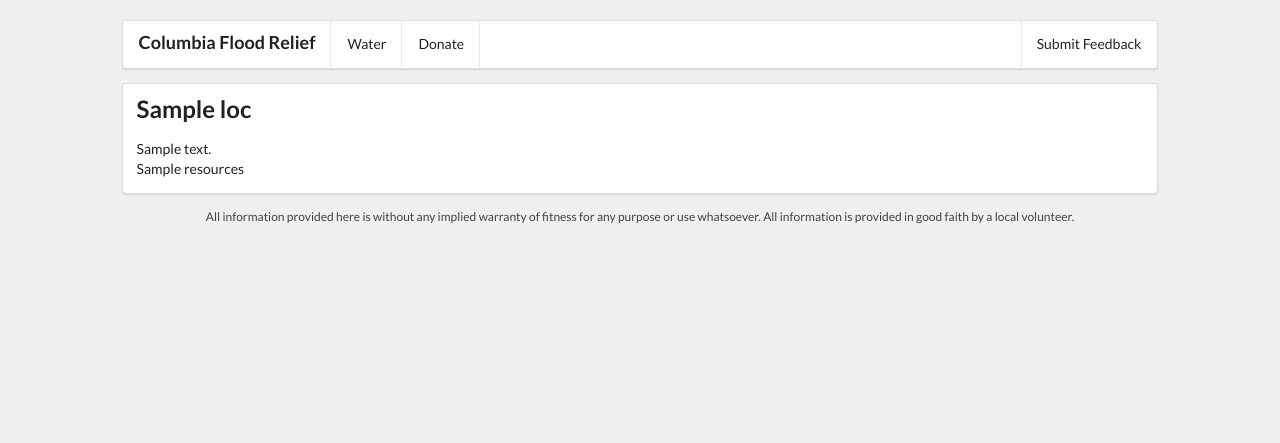
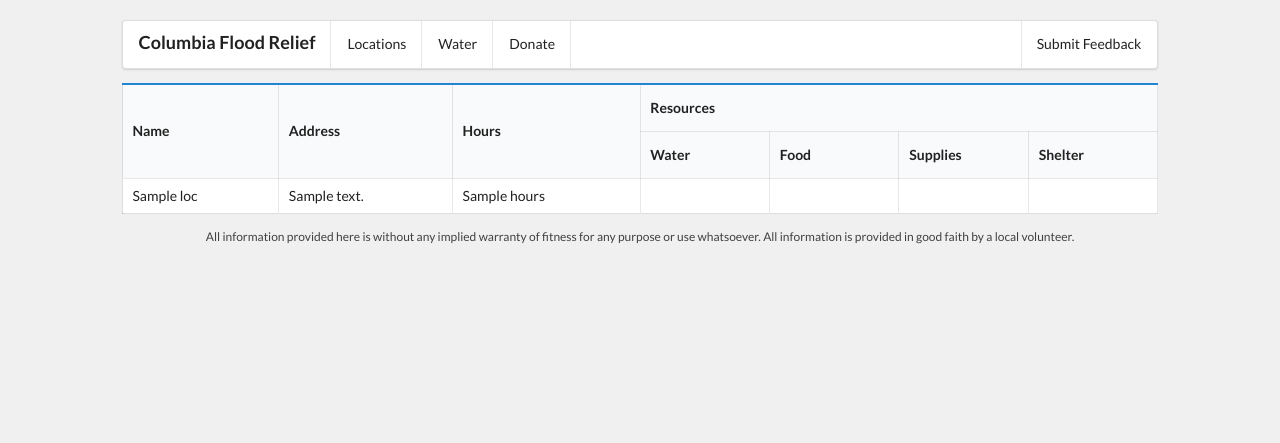
Before and after one commit to wadefletch/FloodRelief, a Flask app: template app/templates/all.html in a window 1280 px wide. Shown: the top 443 px of the page. Run offline with Flask 2, Linux system fonts and the light colour scheme; the template is opened without the code that fills it: most values are stand-ins (such as "Sample title", 1, 10 or a date in 2020); parts of the project's set-up code (start-up, migrations or seed data) failed here and were passed over; some libraries are stand-ins or nearby versions.

Commit message:
added locations page with table

```diff
--- a/app/main/views.py
+++ b/app/main/views.py
@@ -82,6 +82,10 @@ def add():
         return redirect(url_for('main.map'))
     return render_template('add.html', form=form)
 
+@main.route('/all')
+def all():
+    locations = Location.query.all()
+    return render_template('all.html', locations=locations)
 
 @main.route('/feedback')
 def feedback():
--- a/app/templates/all.html
+++ b/app/templates/all.html
@@ -3,11 +3,52 @@
 {% block title %}All Locations{% endblock %}
 
 {% block content %}
+<table class="ui celled sortable compact structured striped {{ config['COLOR'] }} table">
+    <thead>
+    <tr>
+        <th rowspan="2">Name</th>
+        <th rowspan="2">Address</th>
+        <th rowspan="2">Hours</th>
+        <th colspan="4" class="eight wide">Resources</th>
+    </tr>
+    <tr>
+        <th class="two wide">Water</th>
+        <th class="two wide">Food</th>
+        <th class="two wide">Supplies</th>
+        <th class="two wide">Shelter</th>
+    </tr>
+    </thead>
+    <tbody>
+    {% for loc in locations %}
+    <tr>
+        <td>{{ loc.location_name }}</td>
+        <td>{{ loc.address }}</td>
+        <td>{{ loc.hours }}</td>
+        <td class="center aligned">
+            {% if loc.water == 'True' %}
+            <i class="large green checkmark icon"></i>
+            {% endif %}
+        </td>
+        <td class="center aligned">
+            {% if loc.food == 'True' %}
+            <i class="large green checkmark icon"></i>
+            {% endif %}
+        </td>
+        <td class="center aligned">
+            {% if loc.supplies == 'True' %}
+            <i class="large green checkmark icon"></i>
+            {% endif %}
+        </td>
+        <td class="center aligned">
+            {% if loc.shelter == 'True' %}
+            <i class="large green checkmark icon"></i>
+            {% endif %}
+        </td>
+    </tr>
+    {% endfor %}
+    </tbody>
+</table>
 {% for loc in locations %}
-<div class="ui segment">
-    <h2 class="ui header">{{ loc.location_name }}</h2>
-    {{ loc.address }}<br>
-    {{ loc.resources }}
-</div>
+
 {% endfor %}
 {% endblock %}
--- a/app/templates/base.html
+++ b/app/templates/base.html
@@ -28,6 +28,7 @@
 </head>
 <nav class="ui {{ config['COLOR'] }} stackable menu">
     {{ nav_link("main.map", "<span class='ui header'>Columbia Flood Relief</span>") }}
+    {{ nav_link("main.all", "Locations") }}
     {{ nav_link("main.water", "Water") }}
     {{ nav_link("main.donate", "Donate") }}
     <div class="right menu">
```
Also changed, not shown: 1 other file.
